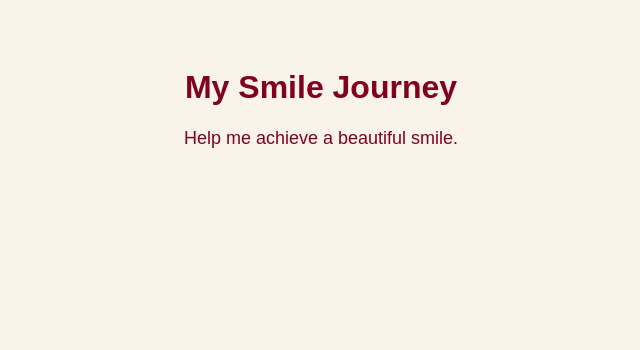
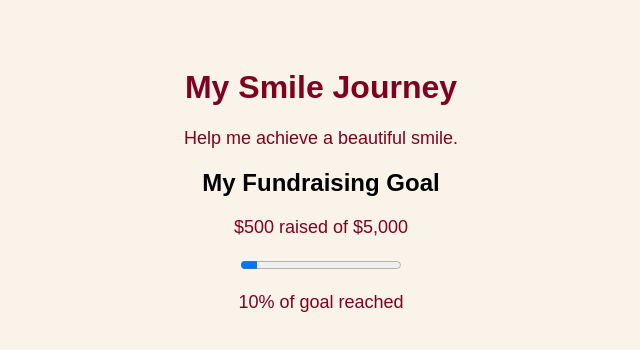
Before and after one commit to Ore-zie/smile-project, a plain HTML site: page index.html in a window 1280 px wide. Shown: the whole page, without its empty margins (319-959 px from the left). Drawn offline with Linux system fonts and the light colour scheme.

Commit message:
Add fundraising goal section to index.html

```diff
--- a/index.html
+++ b/index.html
@@ -7,5 +7,14 @@
 <body>
     <h1>My Smile Journey</h1>
     <p>Help me achieve a beautiful smile.</p>
+
+    <h2>My Fundraising Goal</h2>
+
+    <p>$500 raised of $5,000</p>
+
+    <progress value="500" max="5000"></progress>
+
+    <p>10% of goal reached</p>
+
 </body>
 </html>
```
